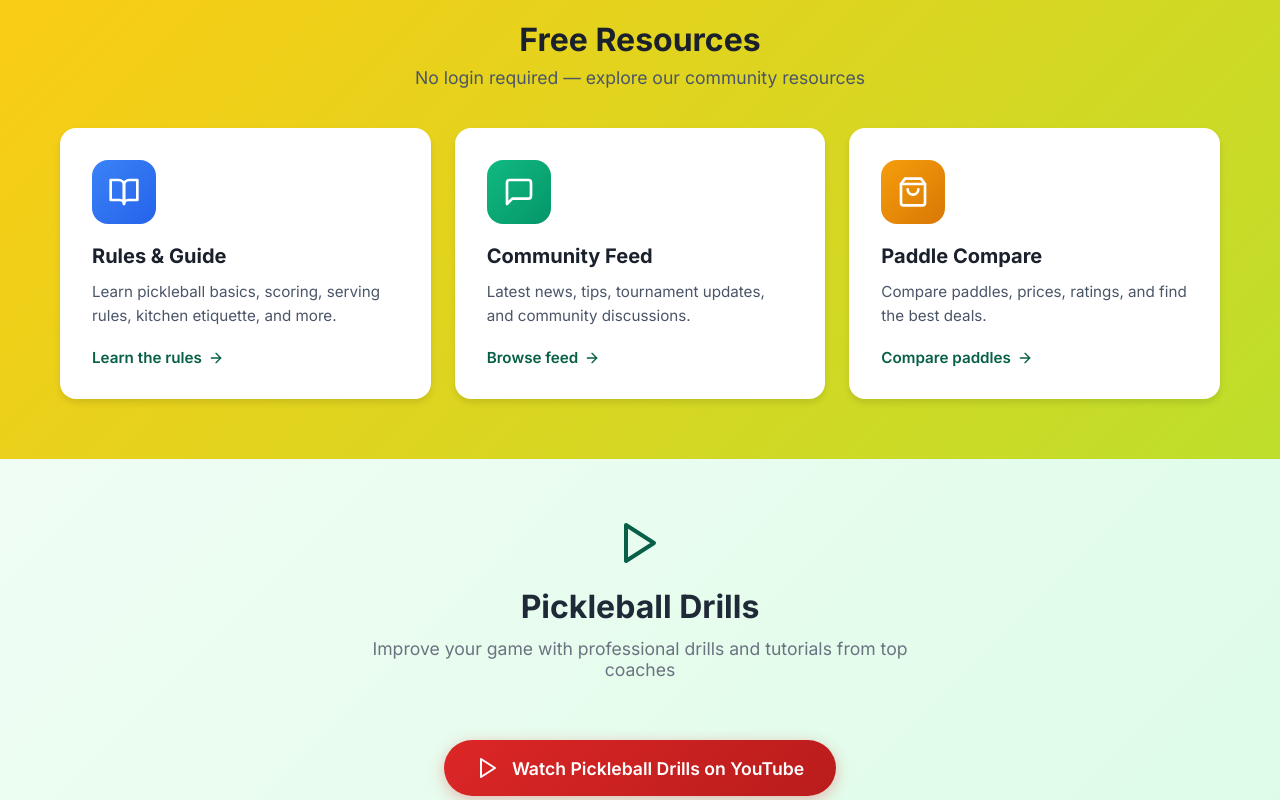
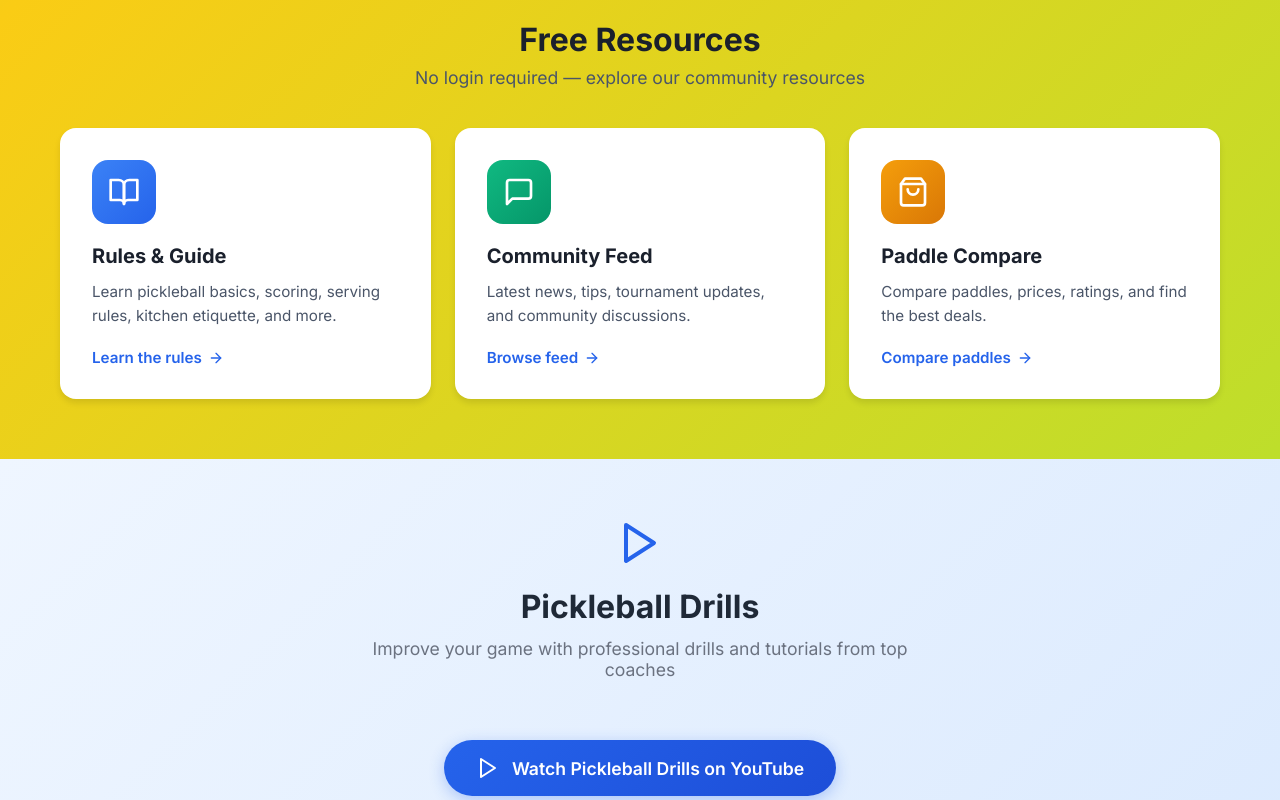
Before and after one commit to sbalaraman1490/pickleball-app, a React (Create React App) app in the folder client/: page / in a window 1280 px wide. Shown: the part 2460-3260 px from the top of the page. Built offline with nearby package versions, Linux system fonts and the light colour scheme; the HTML template or start-up script is replaced by a standard one.

Commit message:
Change theme to light blue color scheme throughout

```diff
--- a/client/src/App.css
+++ b/client/src/App.css
@@ -1,27 +1,27 @@
 /* Design System Variables */
 :root {
-  /* Colors */
-  --primary: #065f46;
-  --primary-light: #059669;
-  --primary-dark: #064e3b;
-  --secondary: #1e293b;
-  --accent: #f59e0b;
-  --success: #10b981;
+  /* Colors - Light Blue Theme */
+  --primary: #3b82f6;
+  --primary-light: #60a5fa;
+  --primary-dark: #1d4ed8;
+  --secondary: #1e3a5f;
+  --accent: #93c5fd;
+  --success: #22c55e;
   --warning: #f59e0b;
   --danger: #ef4444;
-  --info: #3b82f6;
+  --info: #60a5fa;
 
   /* Neutrals */
   --white: #ffffff;
-  --gray-50: #f8fafc;
-  --gray-100: #f1f5f9;
-  --gray-200: #e2e8f0;
-  --gray-300: #cbd5e1;
-  --gray-400: #94a3b8;
-  --gray-500: #64748b;
-  --gray-600: #475569;
-  --gray-700: #334155;
-  --gray-800: #1e293b;
+  --gray-50: #eff6ff;
+  --gray-100: #dbeafe;
+  --gray-200: #bfdbfe;
+  --gray-300: #93c5fd;
+  --gray-400: #60a5fa;
+  --gray-500: #3b82f6;
+  --gray-600: #2563eb;
+  --gray-700: #1d4ed8;
+  --gray-800: #1e3a5f;
   --gray-900: #0f172a;
 
   /* Shadows */
@@ -118,8 +118,8 @@
 }
 
 @keyframes glow {
-  0%, 100% { box-shadow: 0 0 5px rgba(6, 95, 70, 0.5); }
-  50% { box-shadow: 0 0 20px rgba(6, 95, 70, 0.8), 0 0 40px rgba(6, 95, 70, 0.4); }
+  0%, 100% { box-shadow: 0 0 5px rgba(59, 130, 246, 0.5); }
+  50% { box-shadow: 0 0 20px rgba(59, 130, 246, 0.8), 0 0 40px rgba(59, 130, 246, 0.4); }
 }
 
 @keyframes ripple {
--- a/client/src/pages/LandingPage.css
+++ b/client/src/pages/LandingPage.css
@@ -456,18 +456,18 @@
   align-items: center;
   gap: 6px;
   font-weight: 600;
-  color: #065f46;
+  color: #2563eb;
   font-size: 0.95rem;
 }
 
 .feature-card:hover .feature-link {
-  color: #047857;
+  color: #1d4ed8;
 }
 
 /* Pickleball Drills Section */
 .drills-section {
   padding: 60px 24px;
-  background: linear-gradient(135deg, #f0fdf4 0%, #dcfce7 100%);
+  background: linear-gradient(135deg, #eff6ff 0%, #dbeafe 100%);
 }
 
 .drills-section .container {
@@ -483,7 +483,7 @@
 .drills-section .section-icon {
   width: 48px;
   height: 48px;
-  color: #065f46;
+  color: #2563eb;
   margin-bottom: 16px;
 }
 
@@ -510,20 +510,20 @@
   display: inline-flex;
   align-items: center;
   gap: 12px;
-  background: linear-gradient(135deg, #dc2626 0%, #b91c1c 100%);
+  background: linear-gradient(135deg, #2563eb 0%, #1d4ed8 100%);
   color: white;
   padding: 16px 32px;
   border-radius: 50px;
   font-size: 1.1rem;
   font-weight: 600;
   text-decoration: none;
-  box-shadow: 0 4px 15px rgba(220, 38, 38, 0.3);
+  box-shadow: 0 4px 15px rgba(37, 99, 235, 0.3);
   transition: transform 0.3s ease, box-shadow 0.3s ease;
 }
 
 .drills-button:hover {
   transform: translateY(-2px);
-  box-shadow: 0 6px 20px rgba(220, 38, 38, 0.4);
+  box-shadow: 0 6px 20px rgba(37, 99, 235, 0.4);
 }
 
 .drills-note {
@@ -560,7 +560,7 @@
 
 .video-thumbnail {
   position: relative;
-  background: linear-gradient(135deg, #065f46 0%, #047857 100%);
+  background: linear-gradient(135deg, #2563eb 0%, #1d4ed8 100%);
   aspect-ratio: 16 / 9;
   display: flex;
   align-items: center;
@@ -592,7 +592,7 @@
   display: flex;
   align-items: center;
   justify-content: center;
-  color: #065f46;
+  color: #2563eb;
   transition: transform 0.3s ease, background 0.3s ease;
   box-shadow: 0 4px 15px rgba(0, 0, 0, 0.3);
 }
```
